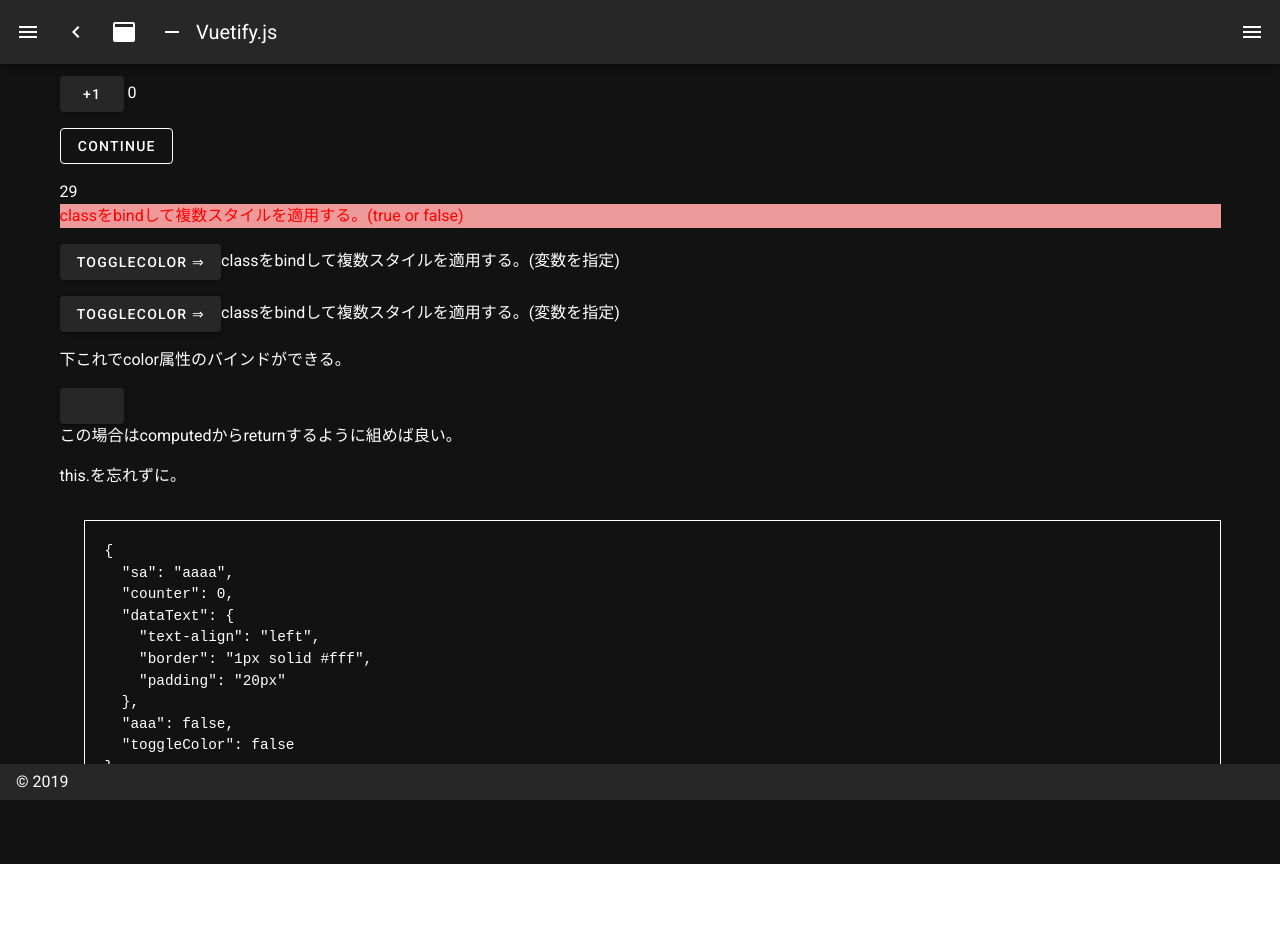
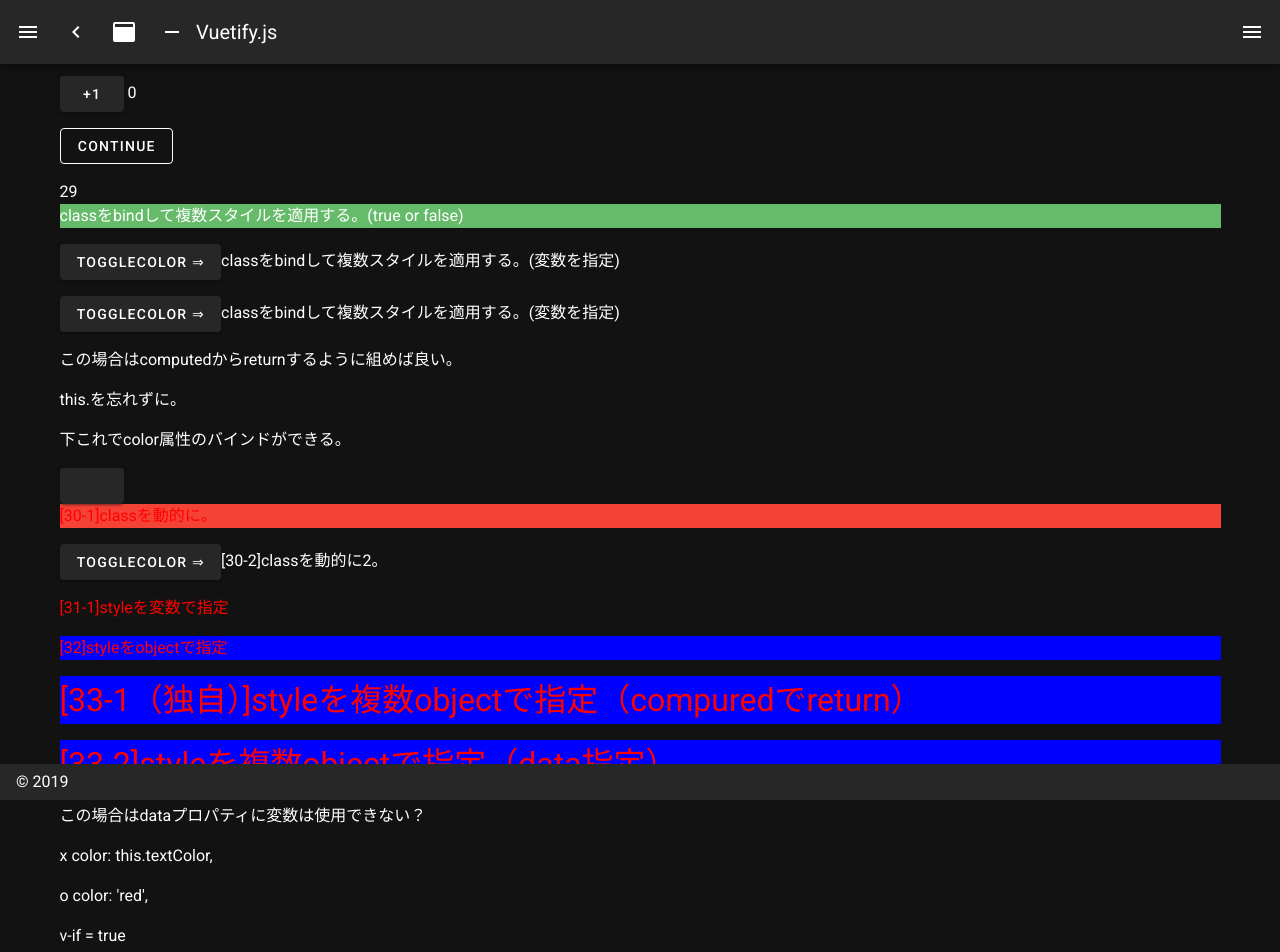
Before and after one commit to Tom-Lennox/nuxt-vuetify, a Nuxt app: page /company in a window 1280 px wide. Shown: the top 952 px of the page. Before the commit the page ends 864 px from the top, so only its background shows below. Built offline with nearby package versions, Linux system fonts and the light colour scheme.

Commit message:
【会社で作ったもの】style bindまで。（課題：tutorialすべて記載するまで続けること。）

```diff
--- a/layouts/default.vue
+++ b/layouts/default.vue
@@ -72,6 +72,11 @@ export default {
           icon: 'mdi-chart-bubble',
           title: 'tutorial',
           to: '/tutorial'
+        },
+        {
+          icon: 'mdi-chart-bubble',
+          title: 'company',
+          to: '/company'
         }
       ],
       miniVariant: false,
--- a/pages/company.vue
+++ b/pages/company.vue
@@ -3,6 +3,8 @@
     会社で行ったこと
     基本、パーツごとに分けてslackに保存。tipsとして使用できるようにする。
     jQueryのfadeIn()のようなものでいい感じにグラデーションを点滅させたい。
+
+     ■ Vue　codeを表示したいのだが
   -->
   <v-layout>
     <v-flex class="text-left">
@@ -13,7 +15,7 @@
       <p>
         <v-btn outlined :loading="aaa" @click="aaa = !aaa">Continue</v-btn>
       </p>29
-      <p :class="{red: true, 'lighten-3': true}">classをbindして複数スタイルを適用する。(true or false)</p>
+      <p :class="{green: true, 'lighten-1': true}">classをbindして複数スタイルを適用する。(true or false)</p>
       <p :class="{red: toggleColor, 'lighten-3': toggleColor}">
         <v-btn @click="toggleColor = !toggleColor">toggleColor ⇒</v-btn>classをbindして複数スタイルを適用する。(変数を指定)
       </p>
@@ -21,11 +23,40 @@
       <p :class="classObject">
         <v-btn @click="toggleColor = !toggleColor" :class="classObject">toggleColor ⇒</v-btn>classをbindして複数スタイルを適用する。(変数を指定)
       </p>
+      <p>この場合はcomputedからreturnするように組めば良い。</p>
+      <p>this.を忘れずに。</p>
       <!--  -->
       <p>下これでcolor属性のバインドができる。</p>
       <v-btn :color="toggleColor ? 'purple' : ''"></v-btn>
-      <p>この場合はcomputedからreturnするように組めば良い。</p>
-      <p>this.を忘れずに。</p>
+      <!-- 30-1 -->
+      <p :class="[textColor, bg]">[30-1]classを動的に。</p>
+      <!-- 30-2 -->
+      <!--
+        配列内ではcssをtfで切り替え。
+        data内でclass名を指定して切り替えはできない？
+      -->
+      <p :class="[{'bg-blue': toggleColor}]"></p>
+      <p :class="[{red: toggleColor}, 'lighten-3']">
+        <v-btn @click="toggleColor = !toggleColor">toggleColor ⇒</v-btn>[30-2]classを動的に2。
+      </p>
+      <!-- 31-1 -->
+      <p :style="{color: textColor}">[31-1]styleを変数で指定</p>
+      <!-- 32 -->
+      <p :style="{color: textColor, background: bgColor}">[32]styleをobjectで指定</p>
+      <!--  -->
+      <!-- 33-1（独自） -->
+      <p :style="[pText, pBackground]">[33-1（独自）]styleを複数objectで指定（compuredでreturn）</p>
+      <!-- 33-2 -->
+      <p :style="[pText02, pBackground02]">[33-2]styleを複数objectで指定（data指定）</p>
+      <p>この場合はdataプロパティに変数は使用できない？</p>
+      <p>x color: this.textColor,</p>
+      <p>o color: 'red',</p>
+      <!-- 34, 35, 36 -->
+      <p v-if="showVif % 3 === 0">v-if = true</p>
+      <p v-else-if="showVif % 3 === 1">v-else-if = true</p>
+      <p v-else>v-else = true</p>
+      <v-btn @click="plus">+1</v-btn>
+      <!--  -->
       <blockquote class="blockquote">
         <footer>
           <small>
@@ -49,7 +80,18 @@ export default {
         padding: '20px'
       },
       aaa: false,
-      toggleColor: false
+      toggleColor: false,
+      textColor: 'red',
+      bg: 'bg-blue',
+      bgColor: 'blue',
+      pText02: {
+        color: 'red',
+        'font-size': '2rem'
+      },
+      pBackground02: {
+        background: 'blue'
+      },
+      showVif: 0
     }
   },
   computed: {
@@ -57,6 +99,17 @@ export default {
       return {
         red: this.toggleColor,
         'lighten-3': this.toggleColor
+      }
+    },
+    pText: function() {
+      return {
+        color: this.textColor,
+        'font-size': '2rem'
+      }
+    },
+    pBackground: function() {
+      return {
+        background: this.bgColor
       }
     }
   },
```
